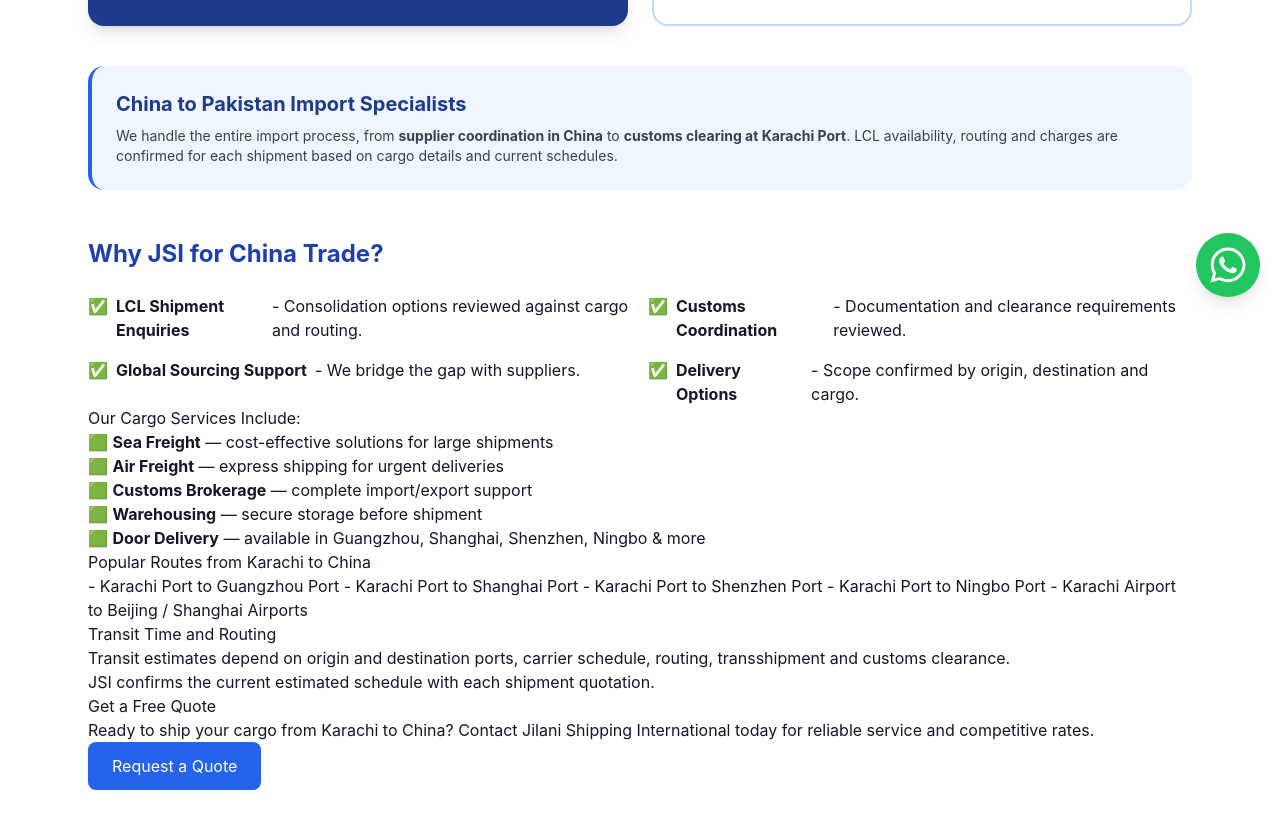
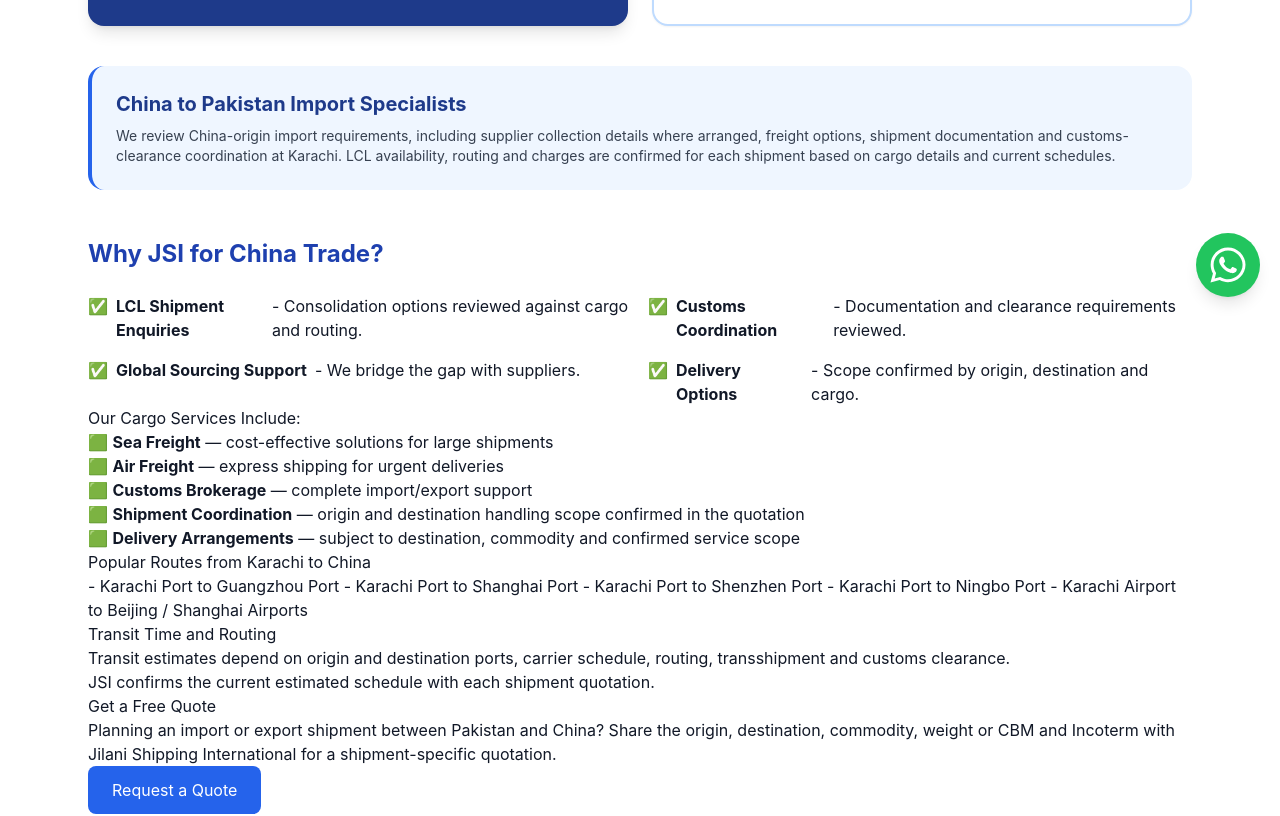
Before and after one commit to ubaidking1/JJ, a Next.js app: page /cargo-karachi-china in a window 1280 px wide. Shown: the part 483-1299 px from the top of the page. Built offline with nearby package versions, Linux system fonts and the light colour scheme.

Commit message:
Remove unverified China warehousing and delivery claims

```diff
--- a/app/cargo-karachi-china/page.tsx
+++ b/app/cargo-karachi-china/page.tsx
@@ -48,7 +48,7 @@ export default function CargoKarachiChinaPage() {
 
         <div className="bg-blue-50 p-6 rounded-2xl border-l-4 border-blue-600 my-8">
           <h2 className="text-xl font-bold text-blue-900 mb-2">China to Pakistan Import Specialists</h2>
-          <p className="text-sm text-gray-700">We handle the entire import process, from <strong>supplier coordination in China</strong> to <strong>customs clearing at Karachi Port</strong>. LCL availability, routing and charges are confirmed for each shipment based on cargo details and current schedules.</p>
+          <p className="text-sm text-gray-700">We review China-origin import requirements, including supplier collection details where arranged, freight options, shipment documentation and customs-clearance coordination at Karachi. LCL availability, routing and charges are confirmed for each shipment based on cargo details and current schedules.</p>
         </div>
 
         <h2 className="text-2xl font-bold text-blue-800 mt-12 mb-6">Why JSI for China Trade?</h2>
@@ -64,8 +64,8 @@ export default function CargoKarachiChinaPage() {
           <li>🟩 <strong>Sea Freight</strong> — cost-effective solutions for large shipments</li>
           <li>🟩 <strong>Air Freight</strong> — express shipping for urgent deliveries</li>
           <li>🟩 <strong>Customs Brokerage</strong> — complete import/export support</li>
-          <li>🟩 <strong>Warehousing</strong> — secure storage before shipment</li>
-          <li>🟩 <strong>Door Delivery</strong> — available in Guangzhou, Shanghai, Shenzhen, Ningbo & more</li>
+          <li>🟩 <strong>Shipment Coordination</strong> — origin and destination handling scope confirmed in the quotation</li>
+          <li>🟩 <strong>Delivery Arrangements</strong> — subject to destination, commodity and confirmed service scope</li>
         </ul>
 
         <h2>Popular Routes from Karachi to China</h2>
@@ -86,8 +86,7 @@ export default function CargoKarachiChinaPage() {
 
         <h2>Get a Free Quote</h2>
         <p>
-          Ready to ship your cargo from Karachi to China? Contact Jilani Shipping International
-          today for reliable service and competitive rates.
+          Planning an import or export shipment between Pakistan and China? Share the origin, destination, commodity, weight or CBM and Incoterm with Jilani Shipping International for a shipment-specific quotation.
         </p>
 
         <a
```
